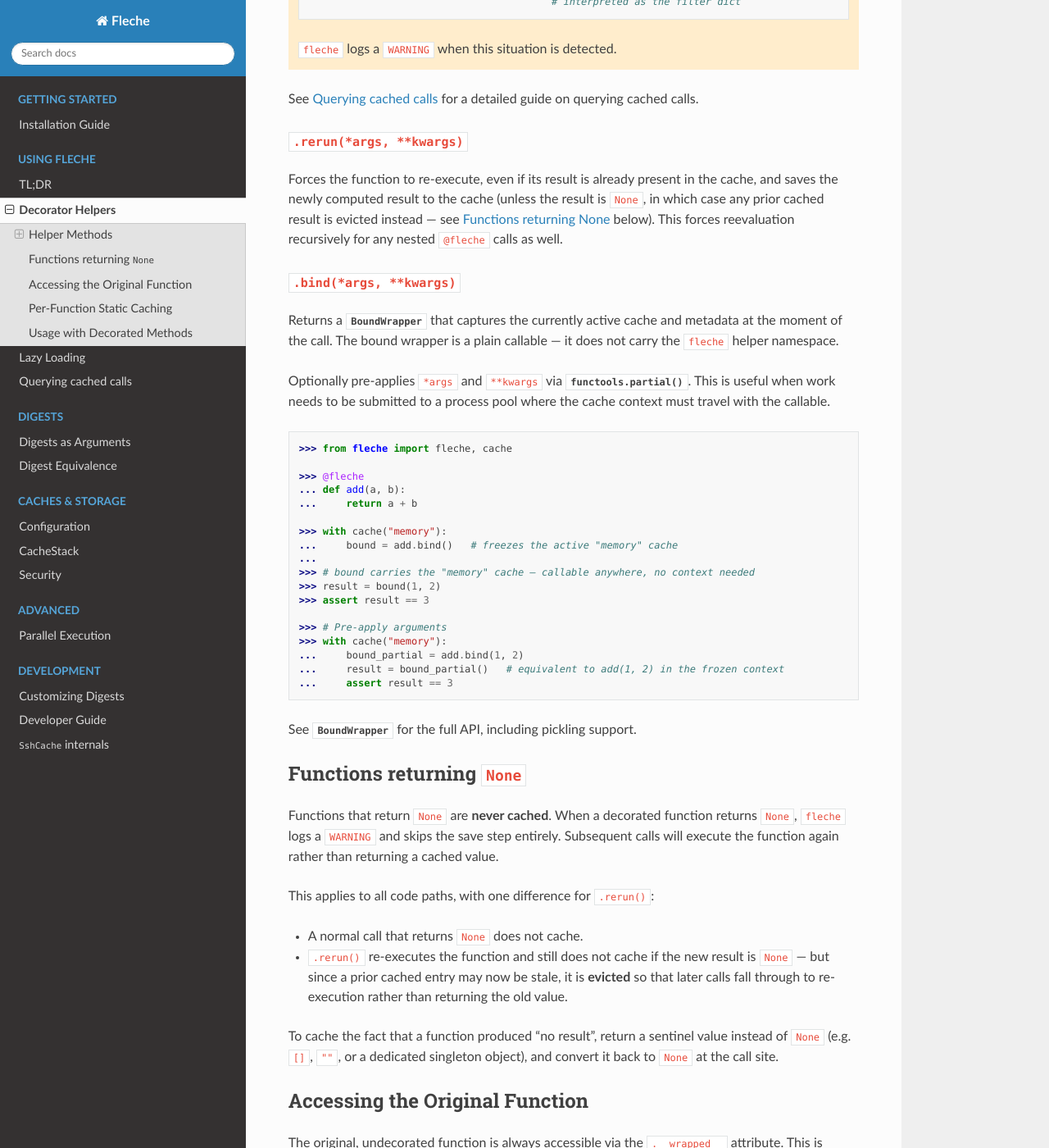
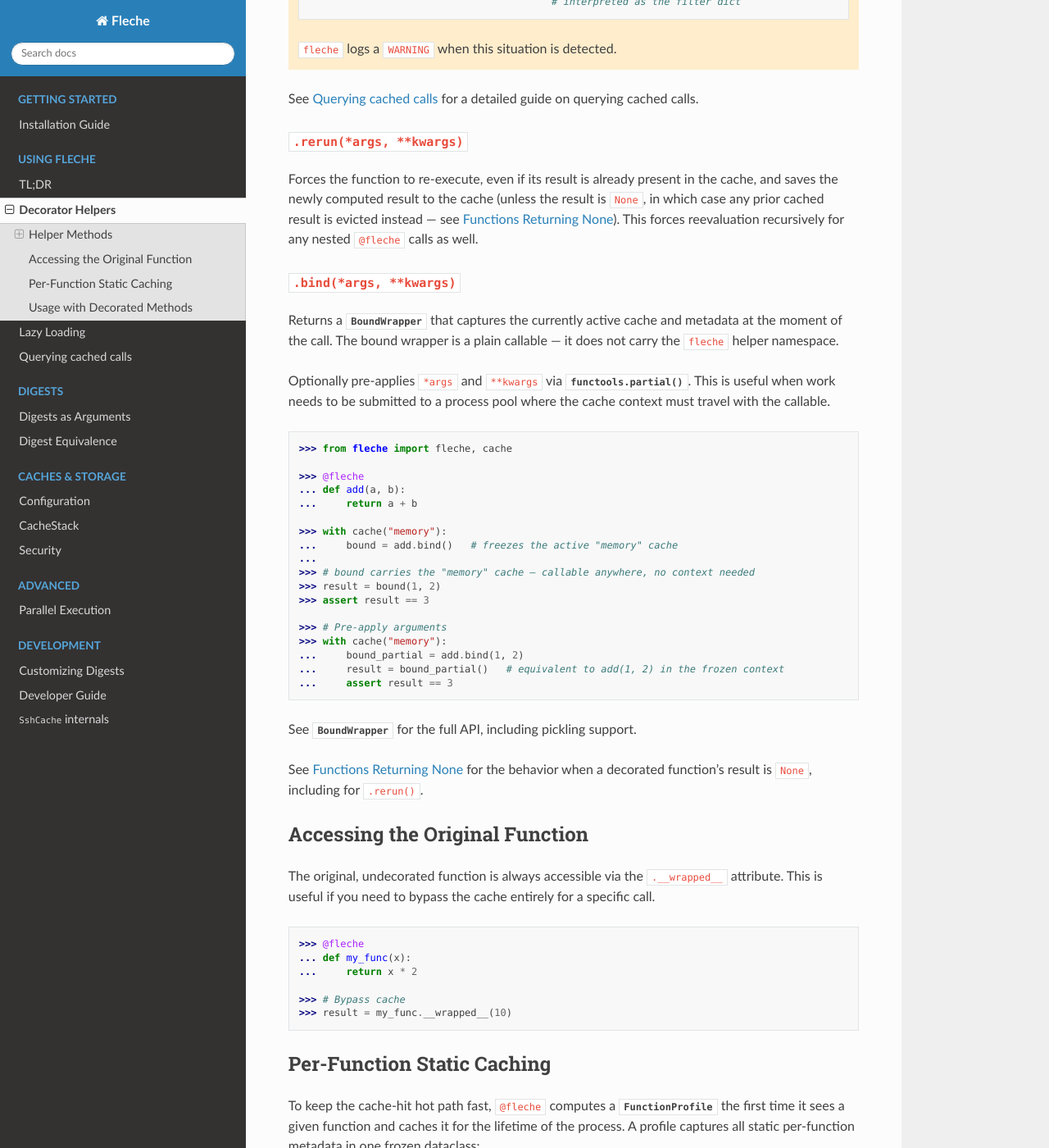
Before and after one commit to pmrv/fleche, a Sphinx documentation site: the page built from docs/usage/helpers.rst, in a window 1280 px wide and 1400 px high, scrolled down 1161 px. Shown: the whole window at 82% size. Built offline with Sphinx 7.4.7 and the Read the Docs theme 3.1.0, drawn with Linux system fonts in a browser that asks for light colours; pages that are not in the unit, such as notebooks, are missing from menus.

Commit message:
docs: relocate None-not-cached section, drop sentinel workaround suggestion
The behavior isn't specific to helper methods, so it belongs on a more
generic page. Also stop advertising a sentinel-value workaround; state
instead that eviction must be done manually only when the active cache
rejects the automatic eviction .rerun() now performs.

Co-authored-by: Marvin Poul <2719909+pmrv@users.noreply.github.com>

```diff
--- a/docs/usage/helpers.rst
+++ b/docs/usage/helpers.rst
@@ -51,7 +51,7 @@ See :doc:`query` for a detailed guide on querying cached calls.
 ``.rerun(*args, **kwargs)``
 ~~~~~~~~~~~~~~~~~~~~~~~~~~~
 
-Forces the function to re-execute, even if its result is already present in the cache, and saves the newly computed result to the cache (unless the result is ``None``, in which case any prior cached result is evicted instead — see :ref:`none-not-cached` below). This forces reevaluation recursively for any nested ``@fleche`` calls as well.
+Forces the function to re-execute, even if its result is already present in the cache, and saves the newly computed result to the cache (unless the result is ``None``, in which case any prior cached result is evicted instead — see :ref:`none-not-cached`). This forces reevaluation recursively for any nested ``@fleche`` calls as well.
 
 ``.bind(*args, **kwargs)``
 ~~~~~~~~~~~~~~~~~~~~~~~~~~
@@ -83,27 +83,7 @@ Optionally pre-applies ``*args`` and ``**kwargs`` via :func:`functools.partial`.
 
 See :class:`~fleche.state.BoundWrapper` for the full API, including pickling support.
 
-.. _none-not-cached:
-
-Functions returning ``None``
-----------------------------
-
-Functions that return ``None`` are **never cached**.  When a decorated function
-returns ``None``, ``fleche`` logs a ``WARNING`` and skips the save step
-entirely.  Subsequent calls will execute the function again rather than
-returning a cached value.
-
-This applies to all code paths, with one difference for ``.rerun()``:
-
-- A normal call that returns ``None`` does not cache.
-- ``.rerun()`` re-executes the function and still does not cache if the new
-  result is ``None`` — but since a prior cached entry may now be stale, it is
-  **evicted** so that later calls fall through to re-execution rather than
-  returning the old value.
-
-To cache the fact that a function produced "no result", return a sentinel value
-instead of ``None`` (e.g. ``[]``, ``""``, or a dedicated singleton object), and
-convert it back to ``None`` at the call site.
+See :ref:`none-not-cached` for the behavior when a decorated function's result is ``None``, including for ``.rerun()``.
 
 Accessing the Original Function
 -------------------------------
```
Also changed, not shown: docs/storage/configuration.rst (+24 -0 lines).
